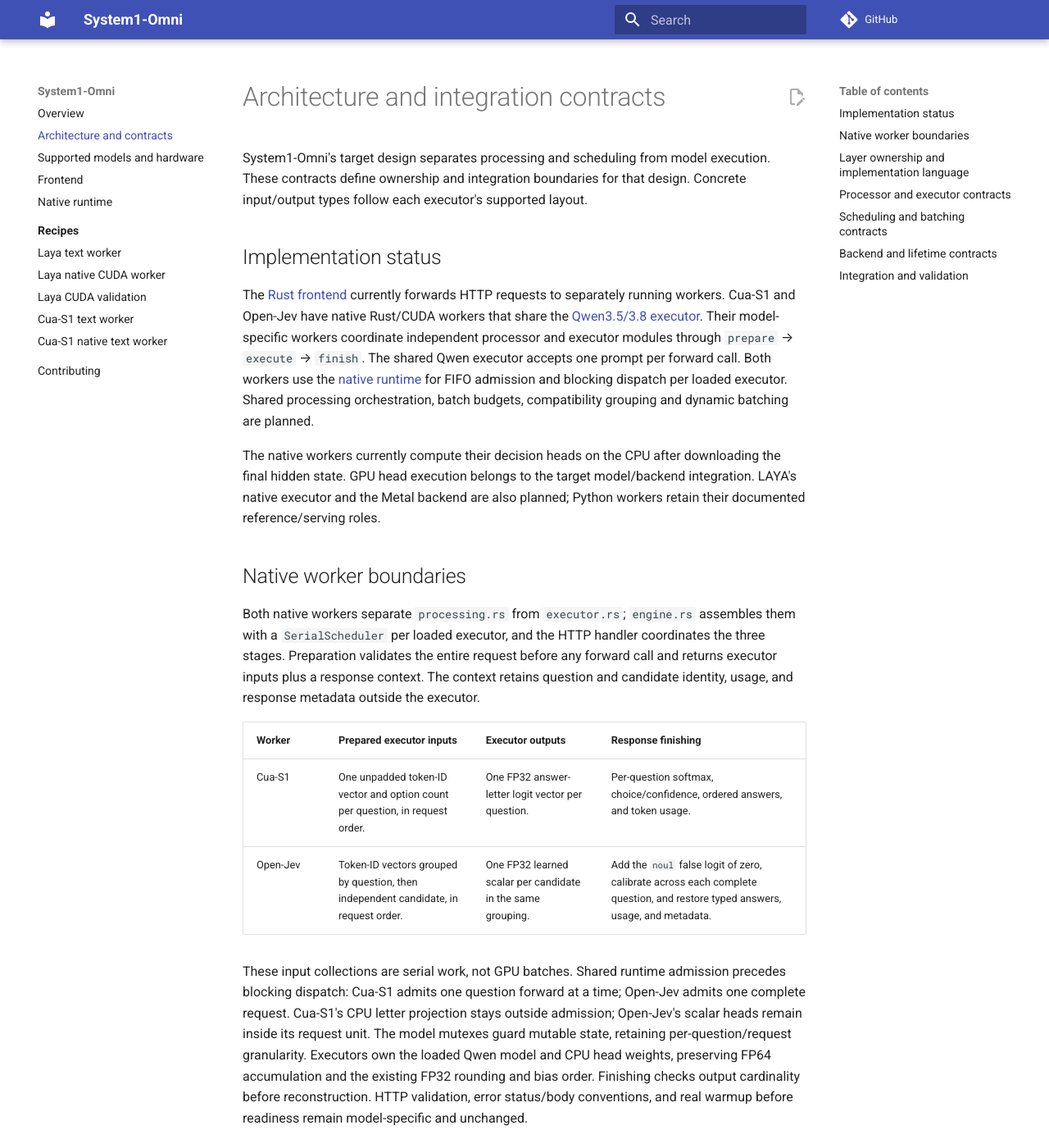
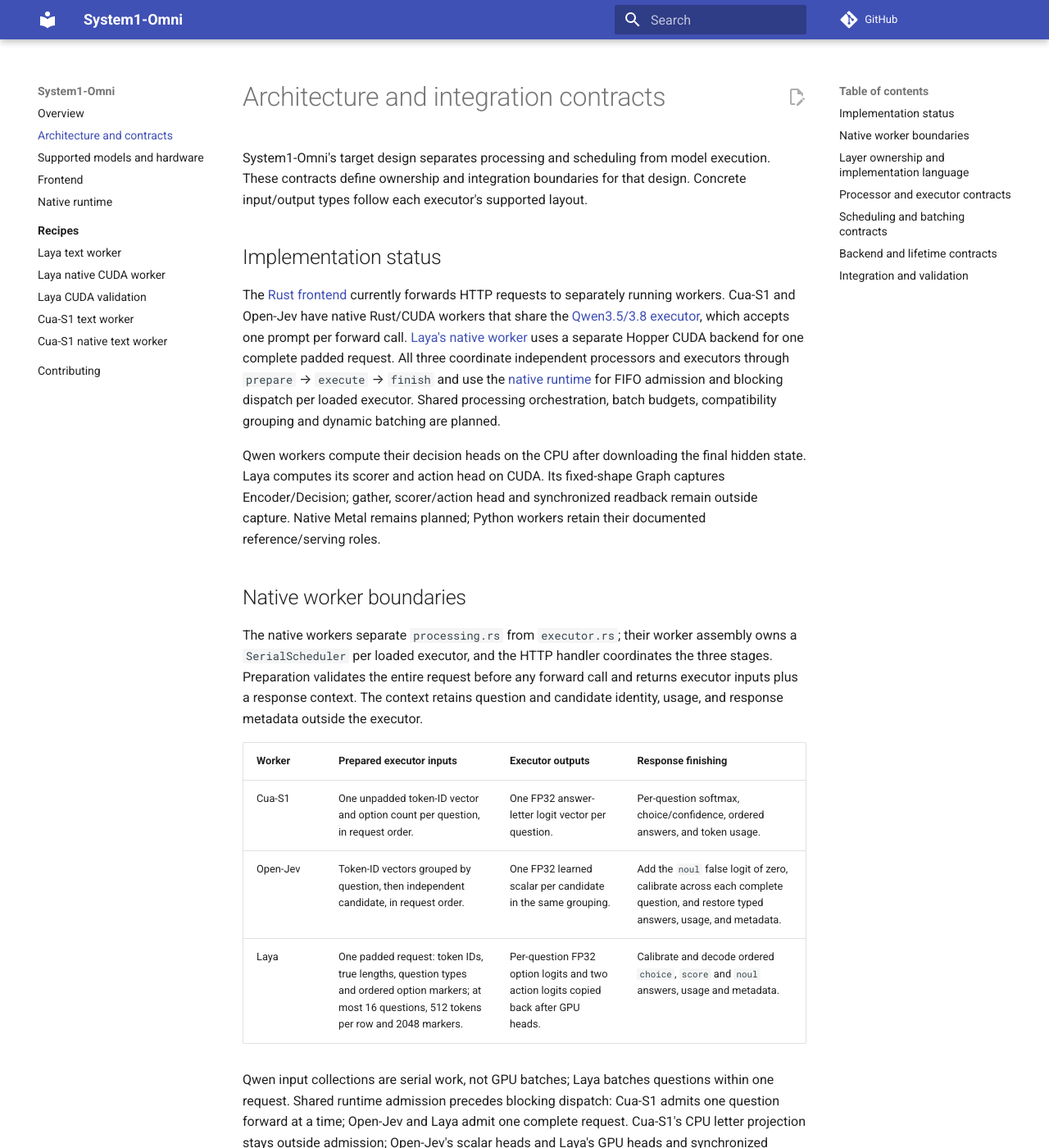
Before and after one commit to Levius-Fubuki/system1-omni, an MkDocs documentation site: the page built from docs/architecture.md, in a window 1280 px wide and 1400 px high. Shown: the whole window at 82% size. Built offline with MkDocs 1.6.1 and Material for MkDocs 9.7.7, drawn with Linux system fonts in a browser that asks for light colours; comment, search, counter and statistics services are not loaded; some of the changed text lies outside the part shown.

Commit message:
Document the implemented Laya native worker boundaries

```diff
--- a/docs/architecture.md
+++ b/docs/architecture.md
@@ -8,23 +8,25 @@
 
 The [Rust frontend](../src/frontend/README.md) currently forwards HTTP requests
 to separately running workers. Cua-S1 and Open-Jev have native Rust/CUDA workers
-that share the [Qwen3.5/3.8 executor](../src/models/qwen3_5/native/). Their
-model-specific workers coordinate independent processor and executor modules
-through `prepare` → `execute` → `finish`. The shared Qwen executor accepts one
-prompt per forward call. Both workers use the
+that share the [Qwen3.5/3.8 executor](../src/models/qwen3_5/native/), which accepts
+one prompt per forward call. [Laya's native worker](../src/models/laya/README.md)
+uses a separate Hopper CUDA backend for one complete padded request. All three
+coordinate independent processors and executors through
+`prepare` → `execute` → `finish` and use the
 [native runtime](../src/runtime/README.md) for FIFO admission and blocking dispatch
 per loaded executor. Shared processing orchestration, batch budgets,
 compatibility grouping and dynamic batching are planned.
 
-The native workers currently compute their decision heads on the CPU after
-downloading the final hidden state. GPU head execution belongs to the target
-model/backend integration. LAYA's native executor and the Metal backend are
-also planned; Python workers retain their documented reference/serving roles.
+Qwen workers compute their decision heads on the CPU after downloading the final
+hidden state. Laya computes its scorer and action head on CUDA. Its fixed-shape
+Graph captures Encoder/Decision; gather, scorer/action head and synchronized
+readback remain outside capture. Native Metal remains planned; Python workers
+retain their documented reference/serving roles.
 
 ## Native worker boundaries
 
-Both native workers separate `processing.rs` from `executor.rs`; `engine.rs`
-assembles them with a `SerialScheduler` per loaded executor, and the HTTP handler
+The native workers separate `processing.rs` from `executor.rs`; their worker
+assembly owns a `SerialScheduler` per loaded executor, and the HTTP handler
 coordinates the three stages. Preparation validates the entire request before
 any forward call and returns executor inputs plus a response context. The context retains question
 and candidate identity, usage, and response metadata outside the executor.
@@ -33,13 +35,21 @@
 | --- | --- | --- | --- |
 | Cua-S1 | One unpadded token-ID vector and option count per question, in request order. | One FP32 answer-letter logit vector per question. | Per-question softmax, choice/confidence, ordered answers, and token usage. |
 | Open-Jev | Token-ID vectors grouped by question, then independent candidate, in request order. | One FP32 learned scalar per candidate in the same grouping. | Add the `noul` false logit of zero, calibrate across each complete question, and restore typed answers, usage, and metadata. |
+| Laya | One padded request: token IDs, true lengths, question types and ordered option markers; at most 16 questions, 512 tokens per row and 2048 markers. | Per-question FP32 option logits and two action logits copied back after GPU heads. | Calibrate and decode ordered `choice`, `score` and `noul` answers, usage and metadata. |
 
-These input collections are serial work, not GPU batches. Shared runtime
+Qwen input collections are serial work, not GPU batches; Laya batches questions
+within one request. Shared runtime
 admission precedes blocking dispatch: Cua-S1 admits one question forward at a
-time; Open-Jev admits one complete request. Cua-S1's CPU letter projection stays
-outside admission; Open-Jev's scalar heads remain inside its request unit. The
-model mutexes guard mutable state, retaining per-question/request granularity.
-Executors own the loaded Qwen model and CPU head weights, preserving FP64 accumulation and
+time; Open-Jev and Laya admit one complete request. Cua-S1's CPU letter projection
+stays outside admission; Open-Jev's scalar heads and Laya's GPU heads and
+synchronized readback remain inside their request unit. Qwen model mutexes guard
+mutable state. Laya's dedicated owning thread confines its non-Send CUDA state
+and receives admitted work over a rendezvous channel. Cancellation after
+dispatch retains the scheduler permit until execution completes. Laya
+synchronizes and disposes a failed model before returning an inference error
+and reports unavailable health thereafter.
+
+Qwen executors own loaded models and CPU head weights, preserving FP64 accumulation and
 the existing FP32 rounding and bias order. Finishing checks output cardinality
 before reconstruction. HTTP validation, error status/body conventions, and real
 warmup before readiness remain model-specific and unchanged.
@@ -81,7 +91,9 @@
 
 Cua-S1 prepares one prompt per question and reads option-letter logits.
 Open-Jev prepares independent candidate prompts and normalizes across the
-complete question's candidates. A request, question, and GPU batch therefore
+complete question's candidates. Laya pads prepared questions into one request
+batch and normalizes each question's complete option set. A request, question,
+and GPU batch therefore
 have different boundaries. Scheduler grouping must preserve those distinctions;
 probabilities must not be normalized across unrelated questions or requests.
 
```
